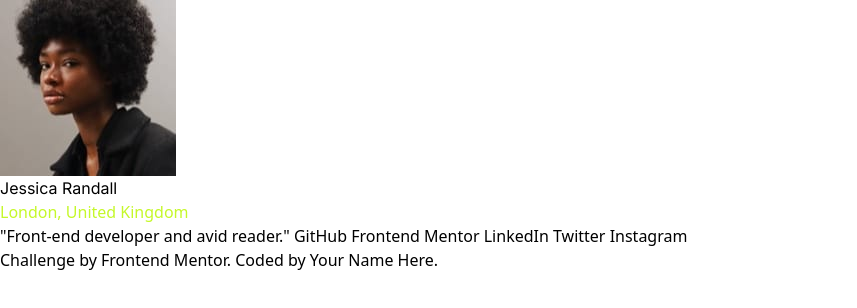
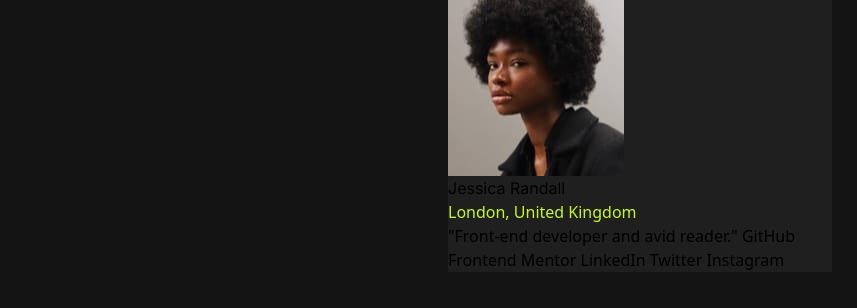
Before and after one commit to nabbysidek/social-links-profile, a website: page src/index.html in a window 1280 px wide. Shown: the whole page, without its empty margins (0-857 px from the left). Drawn offline with Linux system fonts and the light colour scheme.

Commit message:
set the sizing of the profile card

```diff
--- a/src/index.html
+++ b/src/index.html
@@ -1,16 +1,20 @@
 <!DOCTYPE html>
 <html lang="en">
+
 <head>
   <meta charset="UTF-8">
-  <meta name="viewport" content="width=device-width, initial-scale=1.0"> <!-- displays site properly based on user's device -->
+  <meta name="viewport" content="width=device-width, initial-scale=1.0">
+  <!-- displays site properly based on user's device -->
 
-  <link rel="icon" type="image/png" sizes="32x32" href="./assets/images/favicon-32x32.png">
+  <link rel="icon" type="image/png" sizes="32x32" href="../assets/images/favicon-32x32.png">
 
   <title>Frontend Mentor | Social links profile</title>
 
   <link rel="stylesheet" href="./output.css">
 </head>
-<body>
+
+<body class="bg-off-black">
+  <div class="container mx-auto w-96 bg-dark-grey">
     <img src="../assets/images/avatar-jessica.jpeg">
     <h1 class="font-inter">Jessica Randall</h1>
     <h4 class="text-green">London, United Kingdom</h4>
@@ -21,10 +25,9 @@
     LinkedIn
     Twitter
     Instagram
+  </div>
 
-  <div class="attribution">
-    Challenge by <a href="https://www.frontendmentor.io?ref=challenge" target="_blank">Frontend Mentor</a>.
-    Coded by <a href="#">Your Name Here</a>.
-  </div>
+
 </body>
+
 </html>
```
Also changed, not shown: src/output.css. Lines whose indentation alone changed are shown as unchanged.
